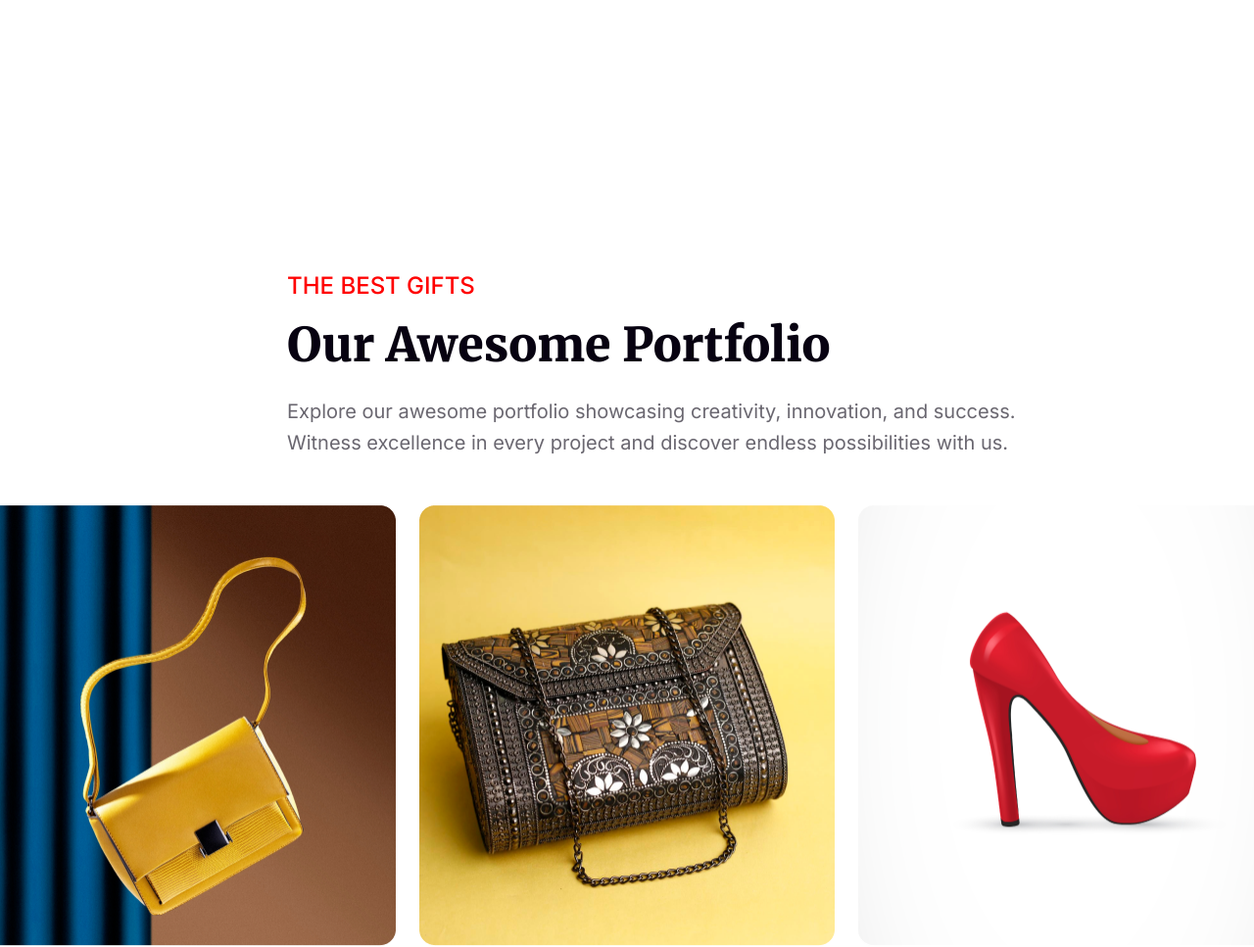
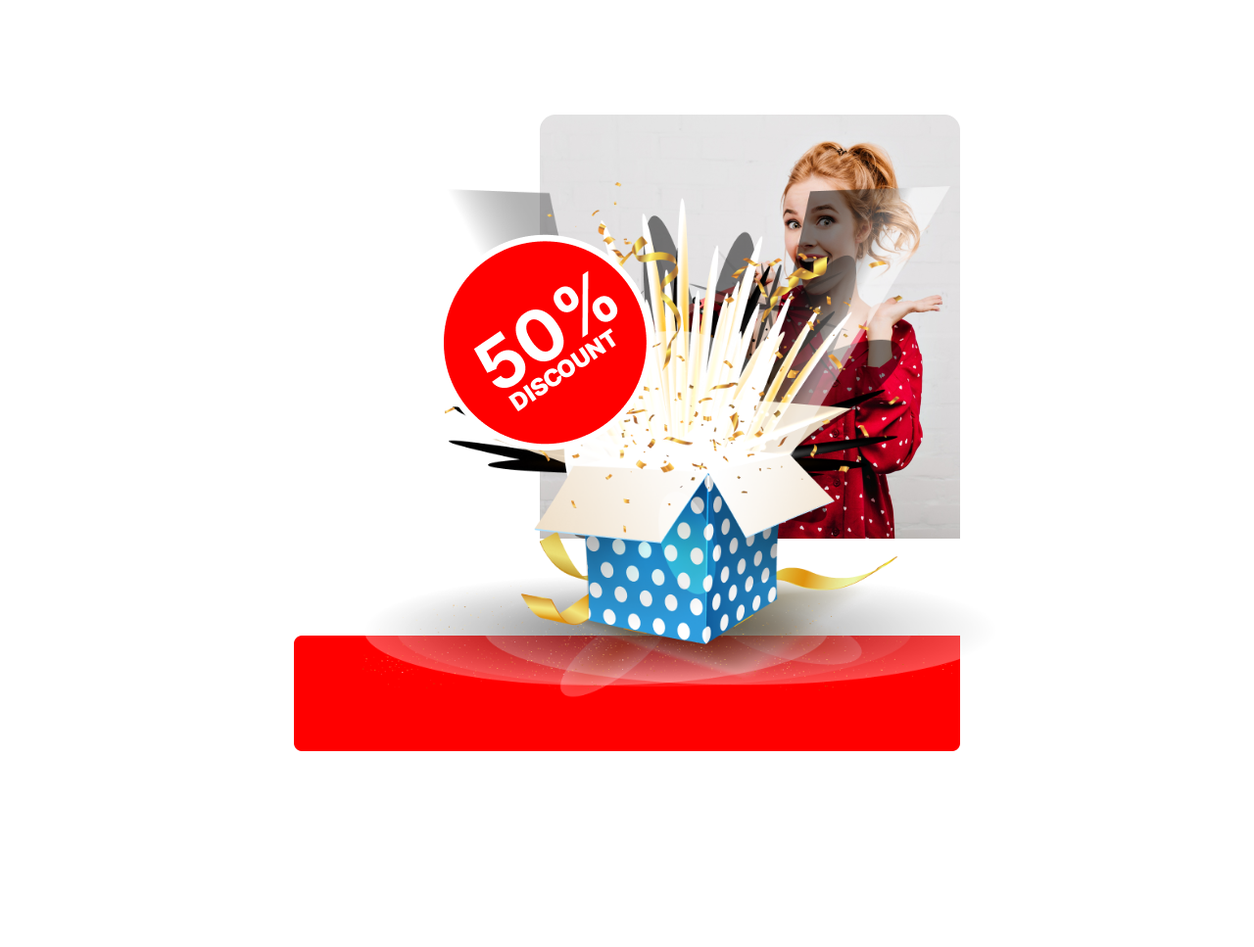
Before and after one commit to Mushfiq-Alam71/b9-a1, a plain HTML site: page index.html in a window 1280 px wide. Shown: the part 3952-4919 px from the top of the page at 98% size. Drawn offline with Linux system fonts and the light colour scheme.

Commit message:
added discount section

```diff
--- a/index.html
+++ b/index.html
@@ -104,7 +104,14 @@
         </div>
       </section>
 
-      <section id="discount-section"></section>
+      <section id="discount-section">
+        <div class="discount-container">
+          <img class="girl" src="./images/Rectangle 1.png" alt="" />
+          <img class="fifty" src="./images/Group 44.png" alt="" />
+          <img class="giftbox" src="./images/Group 75.png" alt="" />
+          <img class="rectangle" src="./images/Rectangle 2.png" alt="" />
+        </div>
+      </section>
 
       <section id="portfolio-section">
         <div class="portfolio-container">
--- a/style.css
+++ b/style.css
@@ -21,11 +21,6 @@
   align-items: center;
   text-align: center;
   border-radius: 16px;
-
-  /* background: linear-gradient(180deg, #070211 0%, rgba(7, 2, 17, 0) 100%); */
-
-  /* display: flex;
-  justify-content: center; */
 }
 .banner-text {
   background: linear-gradient(180deg, #070211 0%, rgba(7, 2, 17, 0) 100%);
@@ -188,9 +183,6 @@
 }
 
 /* time section css */
-/* linear-gradient(180deg, rgba(255, 0, 0, 0.10) 0%, rgba(255, 0, 0, 0.00) 100%);
-
- */
 #time-section {
   background: linear-gradient(
     180deg,
@@ -607,3 +599,37 @@ footer {
   line-height: 32px;
   width: 1068px;
 }
+
+/* discount section css */
+#discount-section {
+  padding: 0px 300px;
+  display: flex;
+  align-items: center;
+  justify-content: center;
+}
+.discount-container {
+  position: relative;
+  width: 100%;
+  height: 650px;
+}
+.girl {
+  right: 0;
+}
+.rectangle {
+  width: 100%;
+  bottom: 0;
+}
+.discount-container img {
+  position: absolute;
+}
+.fifty {
+  top: 80px;
+  right: 270px;
+  z-index: 50;
+}
+.giftbox {
+  z-index: 30;
+  width: 650px;
+  bottom: 40px;
+  left: 70px;
+}
```
